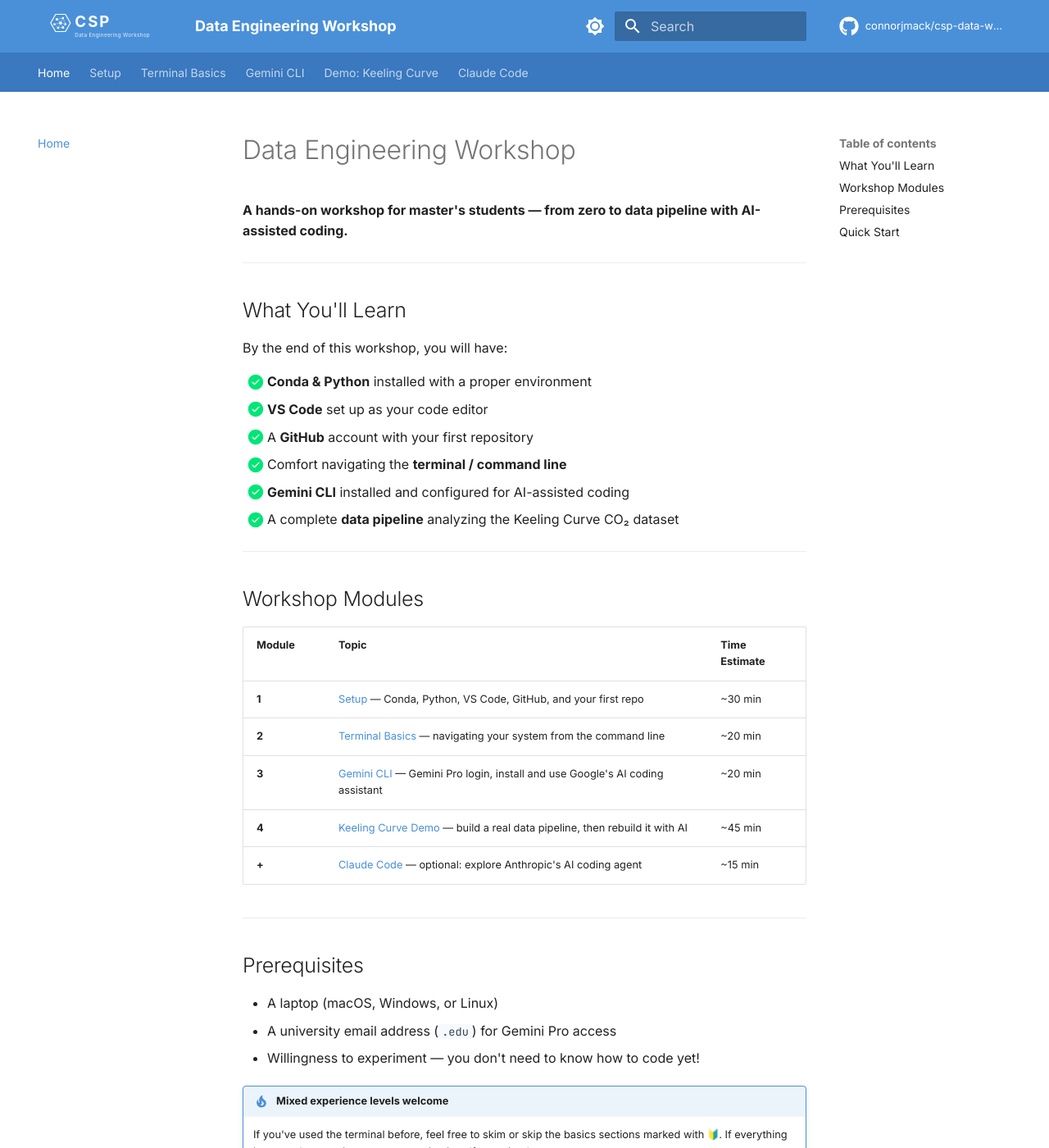
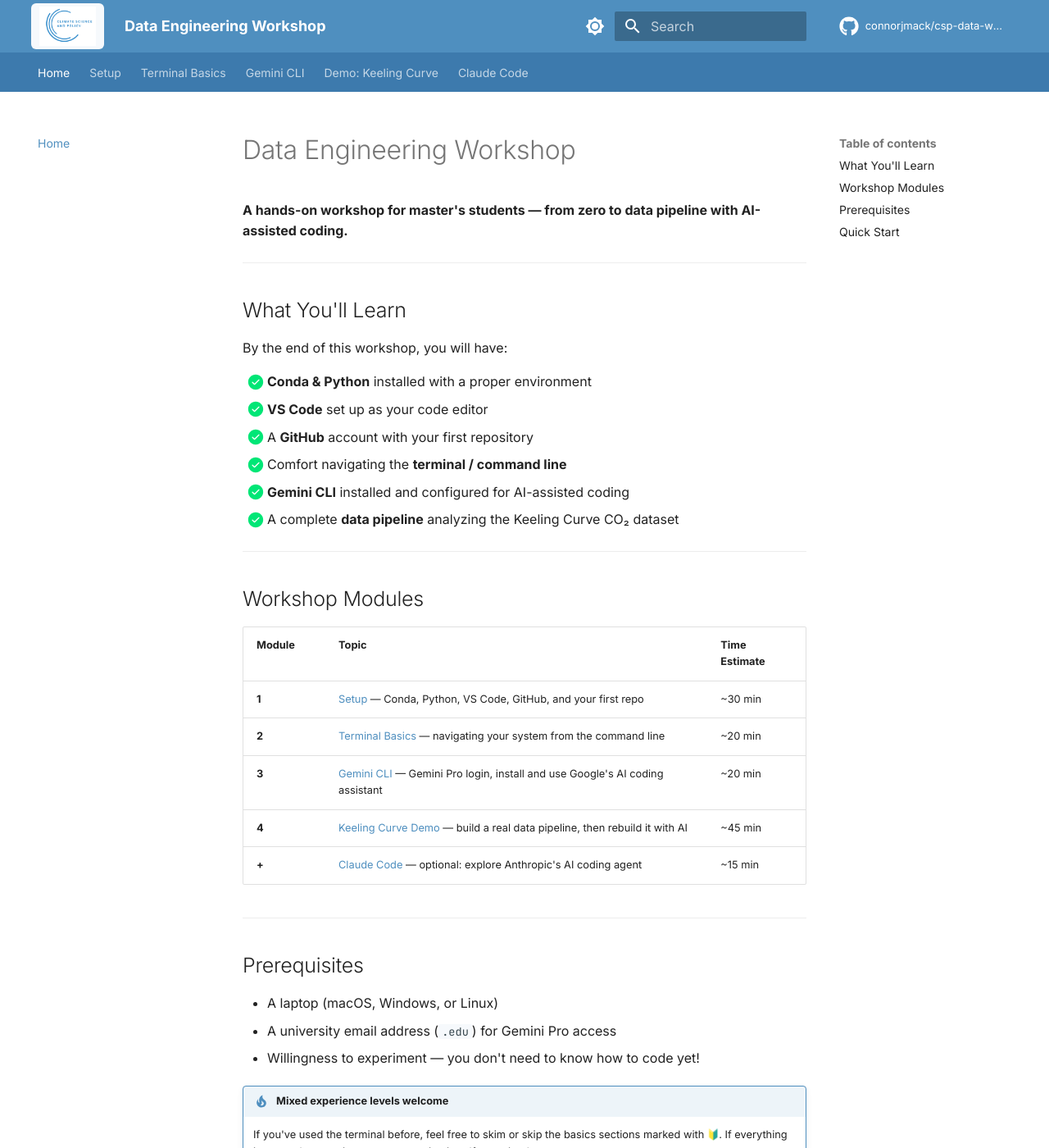
Before and after one commit to connorjmack/csp-data-workshop, an MkDocs documentation site: the page built from docs/index.md, in a window 1280 px wide and 1400 px high. Shown: the whole window at 82% size. Built offline with MkDocs 1.6.1 and Material for MkDocs 9.7.7, drawn with Linux system fonts in a browser that asks for light colours; emoji names are drawn with the system emoji font; comment, search, counter and statistics services are not loaded.

Commit message:
Quick update

```diff
--- a/docs/stylesheets/extra.css
+++ b/docs/stylesheets/extra.css
@@ -1,35 +1,49 @@
-/* CSP Blue & White Theme Overrides */
+/* Climate Science and Policy — Blue & White Theme */
 
 :root {
-  /* Primary blue from CSP logo */
-  --md-primary-fg-color: #4A90D9;
-  --md-primary-fg-color--light: #6BA5E3;
-  --md-primary-fg-color--dark: #3A78BF;
+  /* Primary blue matched to CSP logo */
+  --md-primary-fg-color: #4F8FBF;
+  --md-primary-fg-color--light: #6BA3CF;
+  --md-primary-fg-color--dark: #3D7AAD;
   --md-primary-bg-color: #ffffff;
   --md-primary-bg-color--light: #ffffffb3;
 
   /* Accent blue */
-  --md-accent-fg-color: #3A78BF;
-  --md-accent-fg-color--transparent: #3a78bf1a;
+  --md-accent-fg-color: #3D7AAD;
+  --md-accent-fg-color--transparent: #3d7aad1a;
 }
 
 /* Dark mode adjustments */
 [data-md-color-scheme="slate"] {
-  --md-primary-fg-color: #4A90D9;
-  --md-primary-fg-color--light: #6BA5E3;
-  --md-primary-fg-color--dark: #3A78BF;
-  --md-accent-fg-color: #6BA5E3;
-  --md-accent-fg-color--transparent: #6ba5e31a;
+  --md-primary-fg-color: #4F8FBF;
+  --md-primary-fg-color--light: #6BA3CF;
+  --md-primary-fg-color--dark: #3D7AAD;
+  --md-accent-fg-color: #6BA3CF;
+  --md-accent-fg-color--transparent: #6ba3cf1a;
 }
 
-/* Header logo sizing */
+/* ---- Logo in header ---- */
+/* The CSP logo is a wide PNG with white background, so we need to
+   size it properly and make it look clean in the blue header bar. */
 .md-header__button.md-logo img,
 .md-header__button.md-logo svg {
-  height: 2rem;
+  height: 2.4rem;
   width: auto;
+  max-width: 180px;
+  object-fit: contain;
 }
 
-/* Navigation tabs — white text on blue */
+/* Give the logo area a white pill background so the logo is legible */
+.md-header__button.md-logo {
+  padding: 0.2rem 0.5rem;
+  background: rgba(255, 255, 255, 0.95);
+  border-radius: 6px;
+  display: inline-flex;
+  align-items: center;
+  margin-right: 0.25rem;
+}
+
+/* Navigation tabs — slightly darker blue for contrast */
 .md-tabs {
   background-color: var(--md-primary-fg-color--dark);
 }
@@ -42,21 +56,21 @@
 
 /* Code block accent */
 .md-typeset code {
-  background-color: #4a90d90d;
+  background-color: #4f8fbf0d;
 }
 
 /* Admonition tip color to match theme */
 .md-typeset .admonition.tip,
 .md-typeset details.tip {
-  border-color: #4A90D9;
+  border-color: #4F8FBF;
 }
 
 .md-typeset .tip > .admonition-title,
 .md-typeset .tip > summary {
-  background-color: #4a90d91a;
+  background-color: #4f8fbf1a;
 }
 
 .md-typeset .tip > .admonition-title::before,
 .md-typeset .tip > summary::before {
-  background-color: #4A90D9;
+  background-color: #4F8FBF;
 }
--- a/mkdocs.yml
+++ b/mkdocs.yml
@@ -6,8 +6,8 @@
 
 theme:
   name: material
-  logo: assets/logo.svg
-  favicon: assets/favicon.svg
+  logo: assets/logo.png
+  favicon: assets/logo.png
   palette:
     - media: "(prefers-color-scheme: light)"
       scheme: default
```
Also changed, not shown: docs/assets/logo.png (added), 1 other file.
